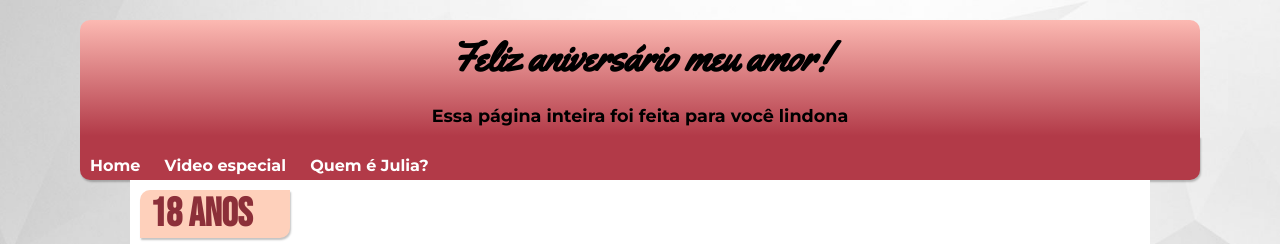
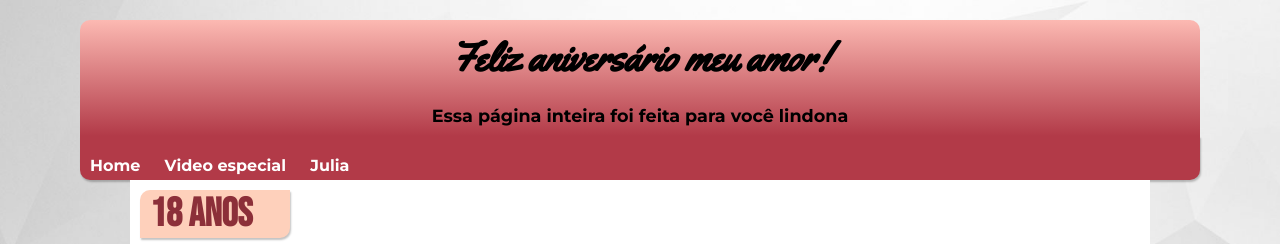
Before and after one commit to gioschrickte/site-julia, a plain HTML site: page index.html in a window 1280 px wide. Shown: the top 244 px of the page. Drawn offline with Linux system fonts and the light colour scheme.

Commit message:
Update index.html

```diff
--- a/index.html
+++ b/index.html
@@ -15,7 +15,7 @@
     <nav>
         <a href="#">Home</a>
         <a href="#">Video especial</a>
-        <a href="#">Quem é Julia?</a>
+        <a href="#">Julia</a>
     </nav>
     <main>
         <h2>18 anos</h2>
```
